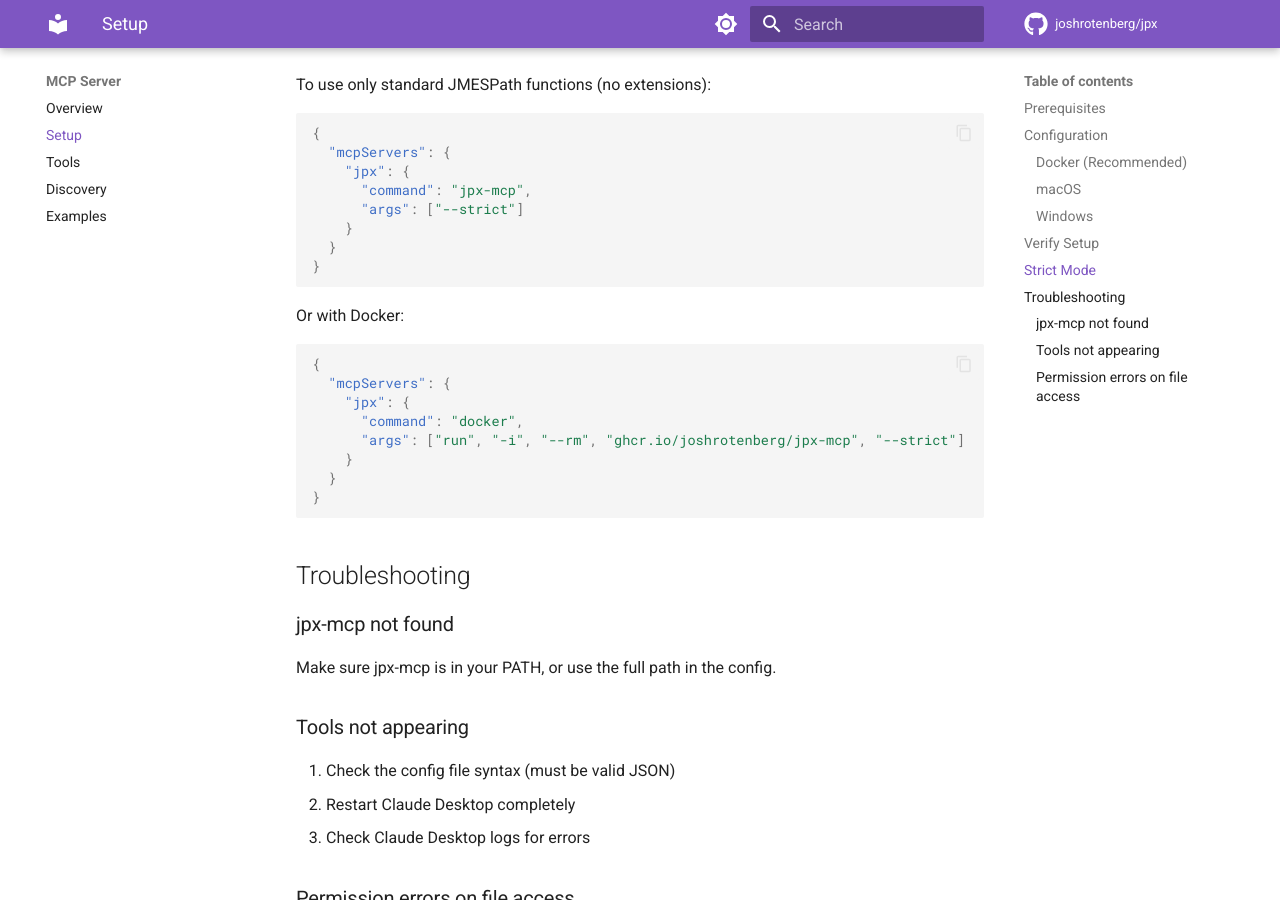
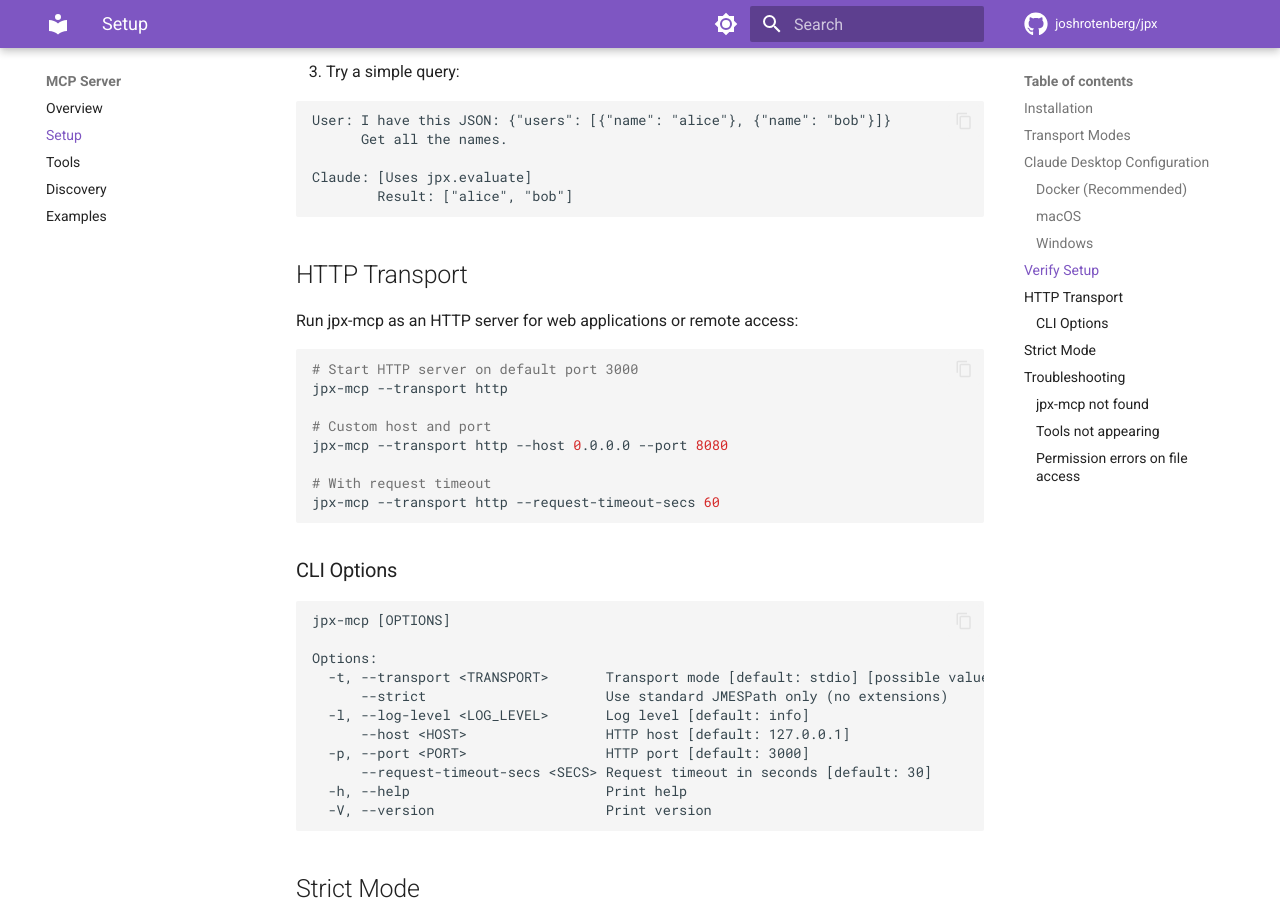
Before and after one commit to joshrotenberg/jpx, an MkDocs documentation site: the page built from docs/src/server/mcp/setup.md, in a window 1280 px wide and 900 px high, scrolled down 2005 px. Built offline with MkDocs 1.6.1 and Material for MkDocs 9.7.7, drawn with Linux system fonts in a browser that asks for light colours; comment, search, counter and statistics services are not loaded; some of the changed text lies outside the part shown.

Commit message:
docs: update content for accuracy and new features
- Fix installation.md repo links and version
- Add HTTP transport docs to MCP setup
- Add engine_info tool to MCP docs
- Update jpx-engine version

````diff
--- a/docs/src/server/mcp/setup.md
+++ b/docs/src/server/mcp/setup.md
@@ -1,18 +1,27 @@
-# Setup with Claude Desktop
+# Setup
 
-Configure jpx-mcp as an MCP server for Claude Desktop.
+Configure jpx-mcp as an MCP server for Claude Desktop or as a standalone HTTP server.
 
-## Prerequisites
+## Installation
 
-1. Install jpx-mcp:
-   ```bash
-   cargo install jpx-mcp
-   ```
-   Or use Docker (no installation required).
+Install jpx-mcp:
 
-2. Have Claude Desktop installed
+```bash
+cargo install jpx-mcp
+```
 
-## Configuration
+Or use Docker (no installation required).
+
+## Transport Modes
+
+jpx-mcp supports two transport modes:
+
+| Transport | Use Case |
+|-----------|----------|
+| `stdio` (default) | Claude Desktop and other MCP clients |
+| `http` | Web applications, remote access |
+
+## Claude Desktop Configuration
 
 ### Docker (Recommended)
 
@@ -85,6 +94,37 @@
         Result: ["alice", "bob"]
 ```
 
+## HTTP Transport
+
+Run jpx-mcp as an HTTP server for web applications or remote access:
+
+```bash
+# Start HTTP server on default port 3000
+jpx-mcp --transport http
+
+# Custom host and port
+jpx-mcp --transport http --host 0.0.0.0 --port 8080
+
+# With request timeout
+jpx-mcp --transport http --request-timeout-secs 60
+```
+
+### CLI Options
+
+```
+jpx-mcp [OPTIONS]
+
+Options:
+  -t, --transport <TRANSPORT>       Transport mode [default: stdio] [possible values: stdio, http]
+      --strict                      Use standard JMESPath only (no extensions)
+  -l, --log-level <LOG_LEVEL>       Log level [default: info]
+      --host <HOST>                 HTTP host [default: 127.0.0.1]
+  -p, --port <PORT>                 HTTP port [default: 3000]
+      --request-timeout-secs <SECS> Request timeout in seconds [default: 30]
+  -h, --help                        Print help
+  -V, --version                     Print version
+```
+
 ## Strict Mode
 
 To use only standard JMESPath functions (no extensions):
````
Also changed, not shown: docs/src/cli/installation.md (+5 -5 lines), docs/src/libraries/jpx-engine.md (+1 -1 lines), docs/src/server/mcp/overview.md (+7 -1 lines), docs/src/server/mcp/tools.md (+23 -1 lines).
